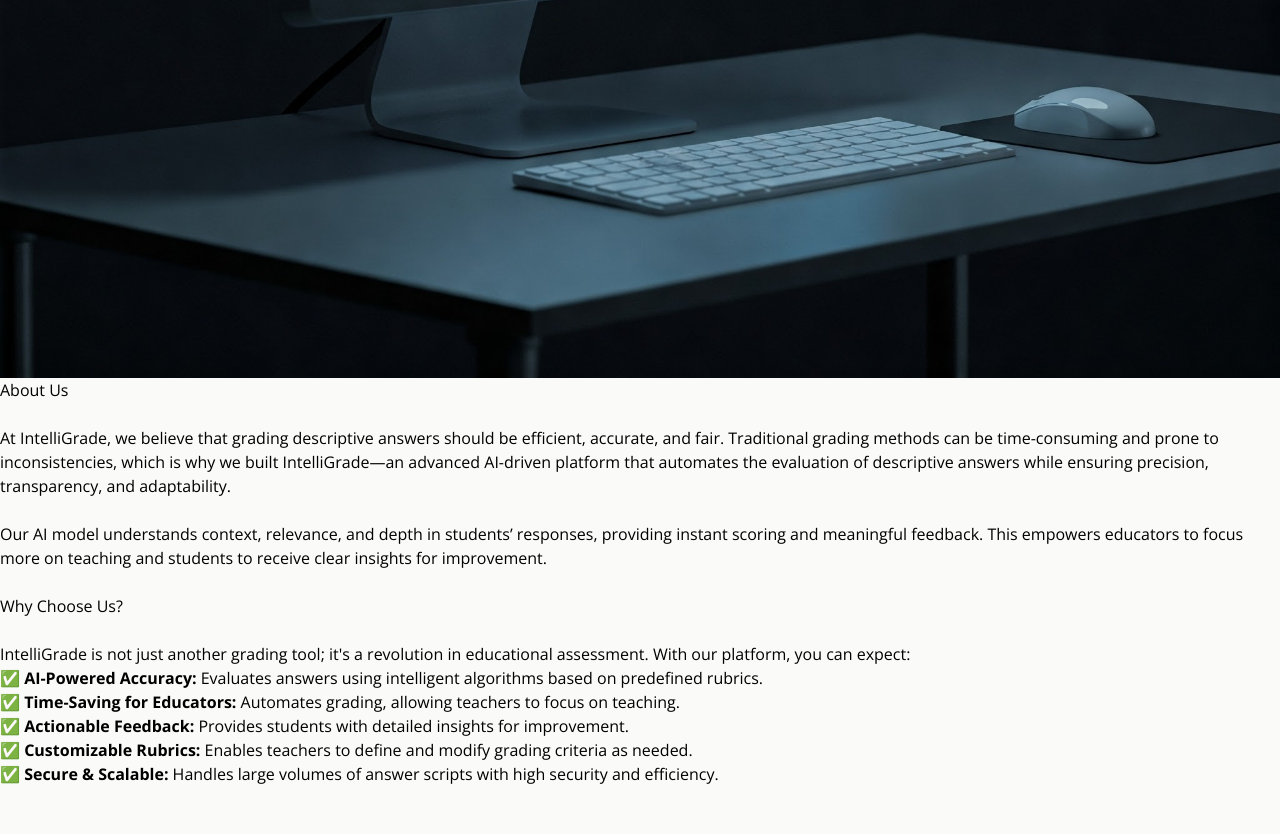
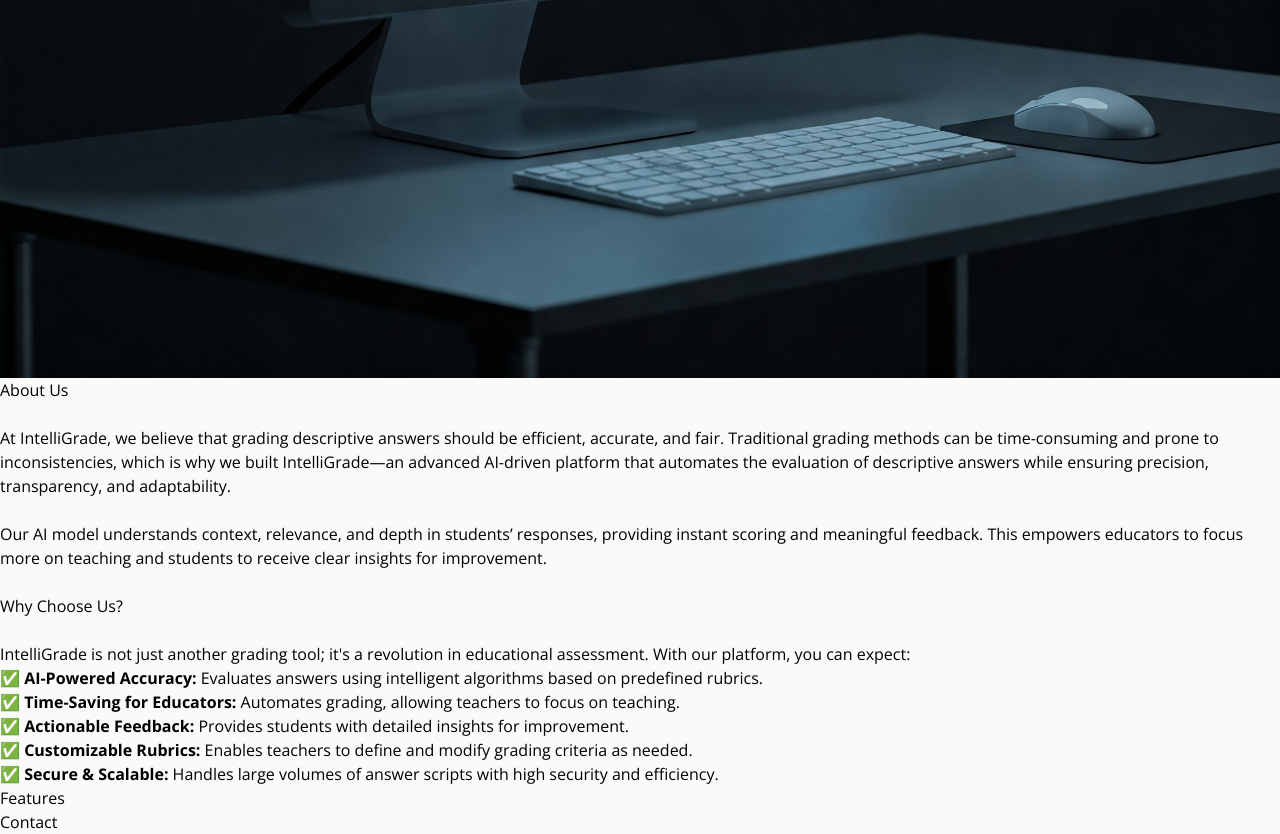
Before and after one commit to dinuhifi/IntelliGrade, a React (Vite) app: page / in a window 1280 px wide. Shown: the part 1080-1914 px from the top of the page. Before the commit the page ends 1866 px from the top, so only its background shows below. Built offline with nearby package versions, Linux system fonts and the light colour scheme.

Commit message:
Modified Landing Page by adding new sections

```diff
--- /dev/null
+++ b/src/components/Contact.jsx
@@ -0,0 +1,9 @@
+const Contact = () => {
+  return (
+    <section id='contact' className="max-w-7xl mx-auto border-b-2">
+        Contact
+    </section>
+  )
+}
+
+export default Contact
--- /dev/null
+++ b/src/components/Features.jsx
@@ -0,0 +1,9 @@
+const Features = () => {
+  return (
+    <section id="features" className="max-w-7xl mx-auto border-b-2">
+        Features
+    </section>
+  )
+}
+
+export default Features
--- a/src/pages/LandingPage.jsx
+++ b/src/pages/LandingPage.jsx
@@ -1,6 +1,8 @@
 import About from "../components/About"
 import Hero from "../components/Hero"
 import Navbar from "../components/Navbar"
+import Features from "../components/Features"
+import Contact from "../components/Contact"
 
 const LandingPage = () => {
   return (
@@ -9,6 +11,8 @@
           <Navbar />
           <Hero />
           <About />
+          <Features />
+          <Contact />
       </main>
     </>
   )
```
